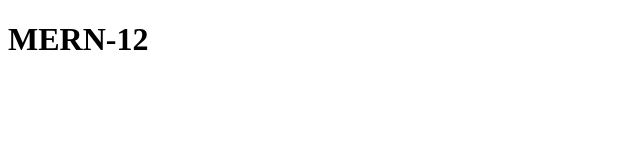
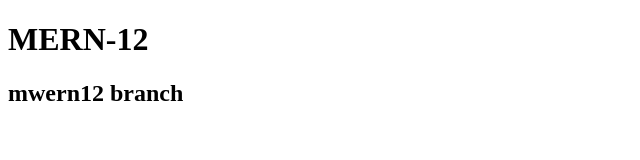
Before and after one commit to gauravraj11/mern12_xyz, a plain HTML site: page index.html in a window 1280 px wide. Shown: the whole page, without its empty margins (0-640 px from the left). Drawn offline with Linux system fonts and the light colour scheme.

Commit message:
first commit of branch mern12

```diff
--- a/index.html
+++ b/index.html
@@ -7,5 +7,6 @@
 </head>
 <body>
     <h1>MERN-12</h1>
+    <h2>mwern12 branch</h2>
 </body>
 </html>
```
